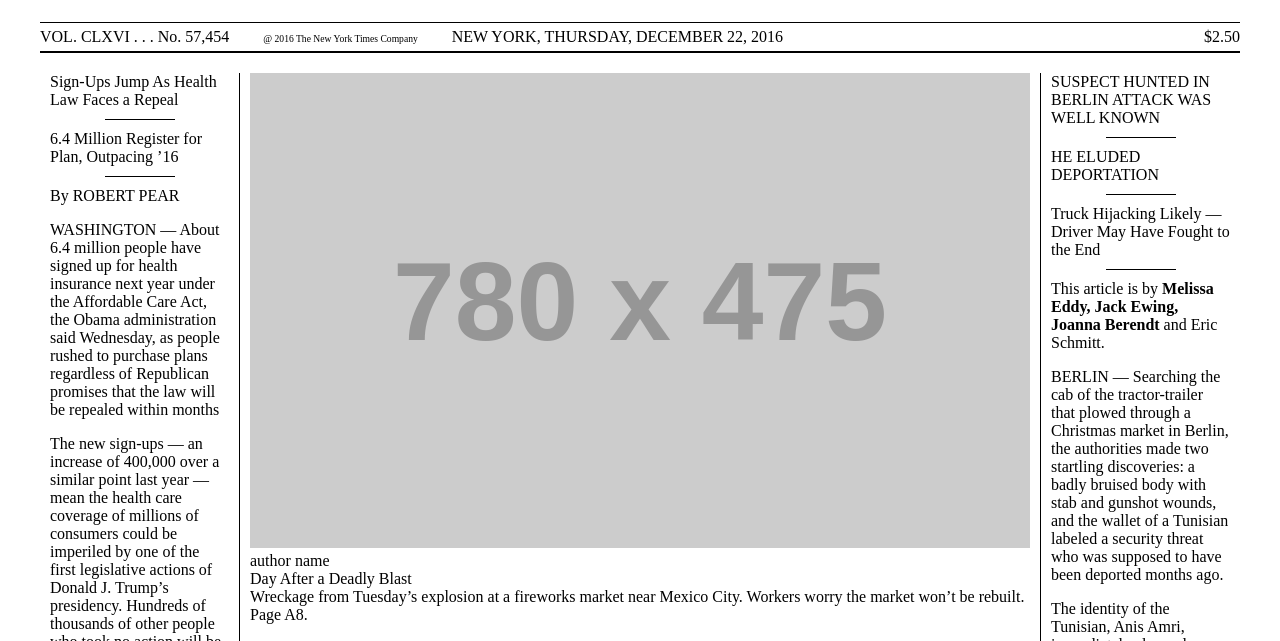
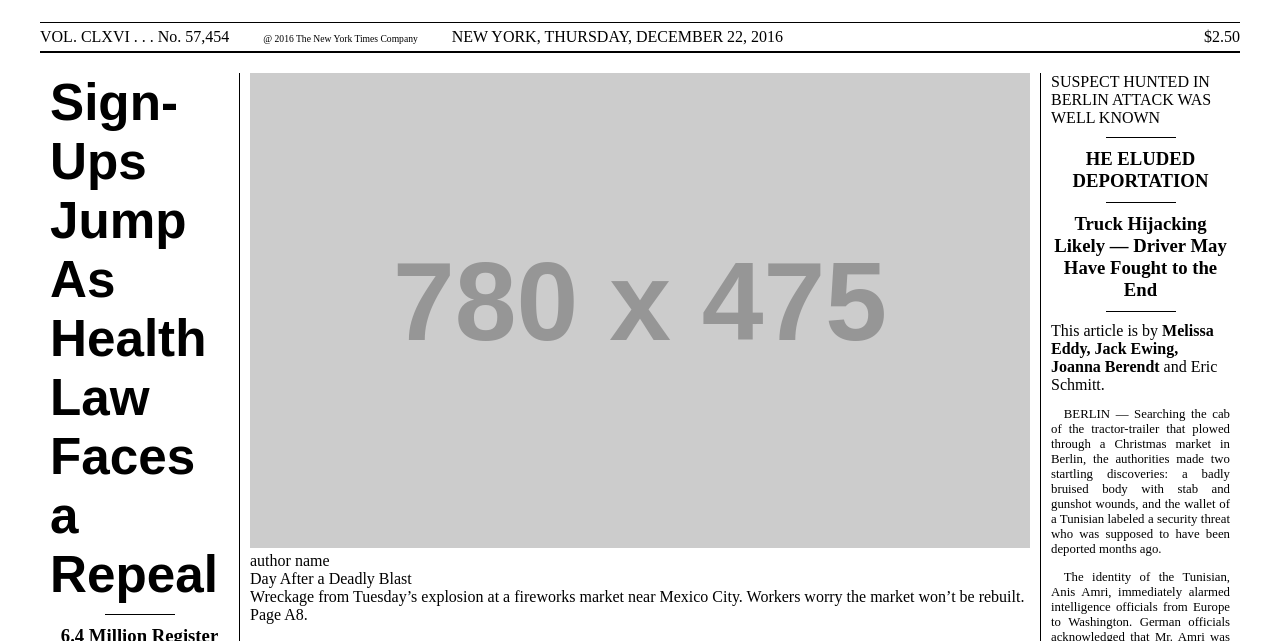
Before and after one commit to znoserg/Assignment_Paper_Coursera, a plain HTML site: page index.html in a window 1280 px wide. Shown: the part 131-772 px from the top of the page. Drawn offline with Linux system fonts and the light colour scheme; placeholder pictures from the web are drawn by us; a web font is replaced by a local one.

Commit message:
Left_column

```diff
--- a/index-orig.css
+++ b/index-orig.css
@@ -1,3 +1,4 @@
+/*Ссылка на шрифты кроме основного 'https://fonts.googleapis.com/css?family=Farsan|Hind+Siliguri|Racing+Sans+One|Six+Caps|Space+Mono:700'*/
 @font-face {
     font-family: Sail;
     src: url("Fonts/Sail-Regular.ttf");
@@ -10,8 +11,31 @@
     src: url(https://fonts.gstatic.com/s/spacemono/v10/i7dMIFZifjKcF5UAWdDRaPpZUFWaHg.woff2) format('woff2');
     unicode-range: U+0000-00FF, U+0131, U+0152-0153, U+02BB-02BC, U+02C6, U+02DA, U+02DC, U+2000-206F, U+2074, U+20AC, U+2122, U+2191, U+2193, U+2212, U+2215, U+FEFF, U+FFFD;
 }
+/* latin-ext */
+@font-face {
+    font-family: 'Space Mono';
+    font-style: normal;
+    font-weight: 700;
+    src: url(https://fonts.gstatic.com/s/spacemono/v10/i7dMIFZifjKcF5UAWdDRaPpZUFuaHjyV.woff2) format('woff2');
+    unicode-range: U+0100-024F, U+0259, U+1E00-1EFF, U+2020, U+20A0-20AB, U+20AD-20CF, U+2113, U+2C60-2C7F, U+A720-A7FF;
+}
+/* vietnamese */
+@font-face {
+    font-family: 'Space Mono';
+    font-style: normal;
+    font-weight: 700;
+    src: url(https://fonts.gstatic.com/s/spacemono/v10/i7dMIFZifjKcF5UAWdDRaPpZUFqaHjyV.woff2) format('woff2');
+    unicode-range: U+0102-0103, U+0110-0111, U+0128-0129, U+0168-0169, U+01A0-01A1, U+01AF-01B0, U+1EA0-1EF9, U+20AB;
+}
+/* latin */
+@font-face {
+    font-family: 'Six Caps';
+    font-style: normal;
+    font-weight: 400;
+    src: url(https://fonts.gstatic.com/s/sixcaps/v14/6ae_4KGrU7VR7bNmaYcV_3Q.woff2) format('woff2');
+    unicode-range: U+0000-00FF, U+0131, U+0152-0153, U+02BB-02BC, U+02C6, U+02DA, U+02DC, U+2000-206F, U+2074, U+20AC, U+2122, U+2191, U+2193, U+2212, U+2215, U+FEFF, U+FFFD;
+}
 
-/*Ссылка на шрифты кроме основного 'https://fonts.googleapis.com/css?family=Farsan|Hind+Siliguri|Racing+Sans+One|Six+Caps|Space+Mono:700'*/
 body
 {
     width: 1200px;
@@ -120,7 +144,13 @@ body
     margin-top: 0;
     margin-bottom: 10px;
 }
-
+/*-----------------Шрифт заголовка в левой колонке------------------*/
+.left-column .article__title
+{
+    font-family: 'Six Caps', sans-serif;
+    font-size: 3.2em;
+    font-weight: bold;
+}
 .article__help
 {
     margin-top: 10px !important;
@@ -133,17 +163,23 @@ body
     margin-top: 10px;
     margin-bottom: 4px;
 }
-
+/*---------------Стили автора статьи---------------*/
 .article__author
 {
     display: block;
 
     margin-top: 10px;
+    font-weight: bold;
+    text-align: center;
+    font-size: 0.8em;
 }
-
+/*----------Ссылки продолжения страницы---------*/
 .article__continue
 {
     display: block;
+    font-size: 0.8em;
+    font-style: italic;
+    text-align: justify;
 }
 
 .article__image
@@ -158,9 +194,13 @@ body
 
     margin: 10px 0 5px 10px;
 }
-
+/*----------------Стили подзаголовка статьи------------*/
 .article__subtitle
 {
+    font-family: "Times New Roman";
+    text-align: center;
+    font-size: 1.17em;
+    font-weight: bold;
     margin: 10px 0;
 }
 
@@ -274,5 +314,11 @@ body
 
     flex-shrink: 0;
 }
-
+/*------------------Абзацы в основной части статьи--------------*/
+main p
+{
+    text-indent: 2ch;
+    text-align: justify;
+    font-size: 0.8em;
+}
 /*––––––––––––––––––––––––––––––––––––––––––––––––––*/
```
Also changed, not shown: 1 other file.
